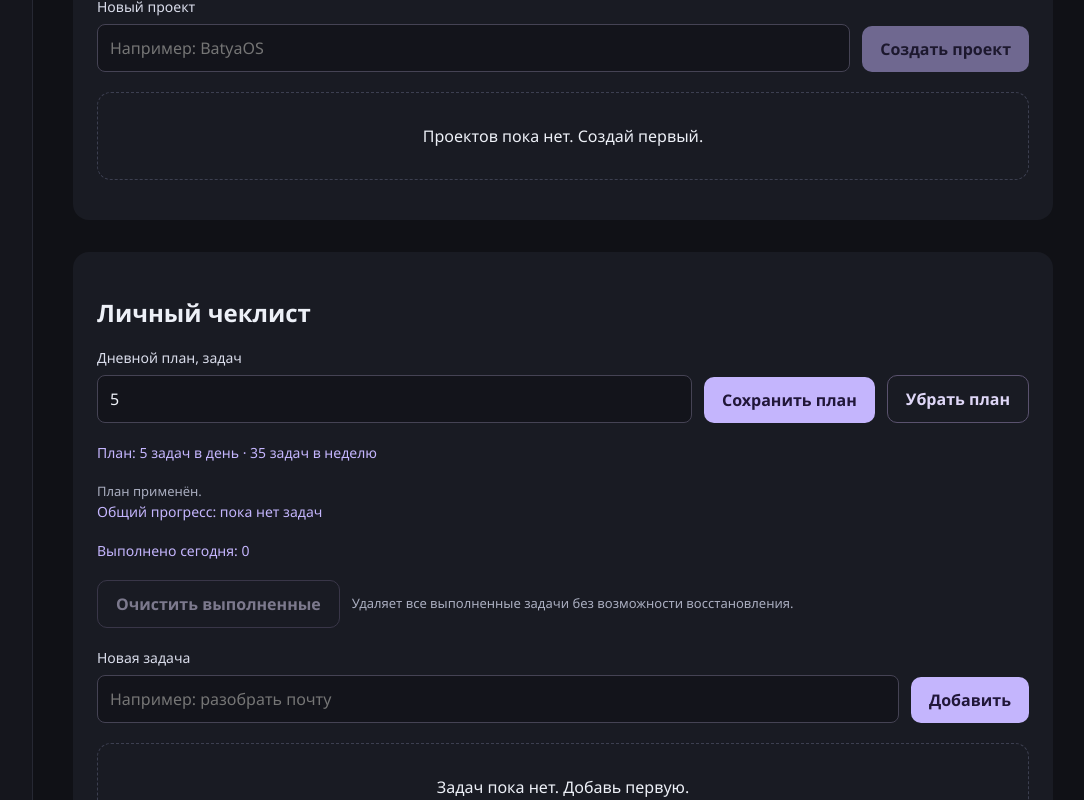
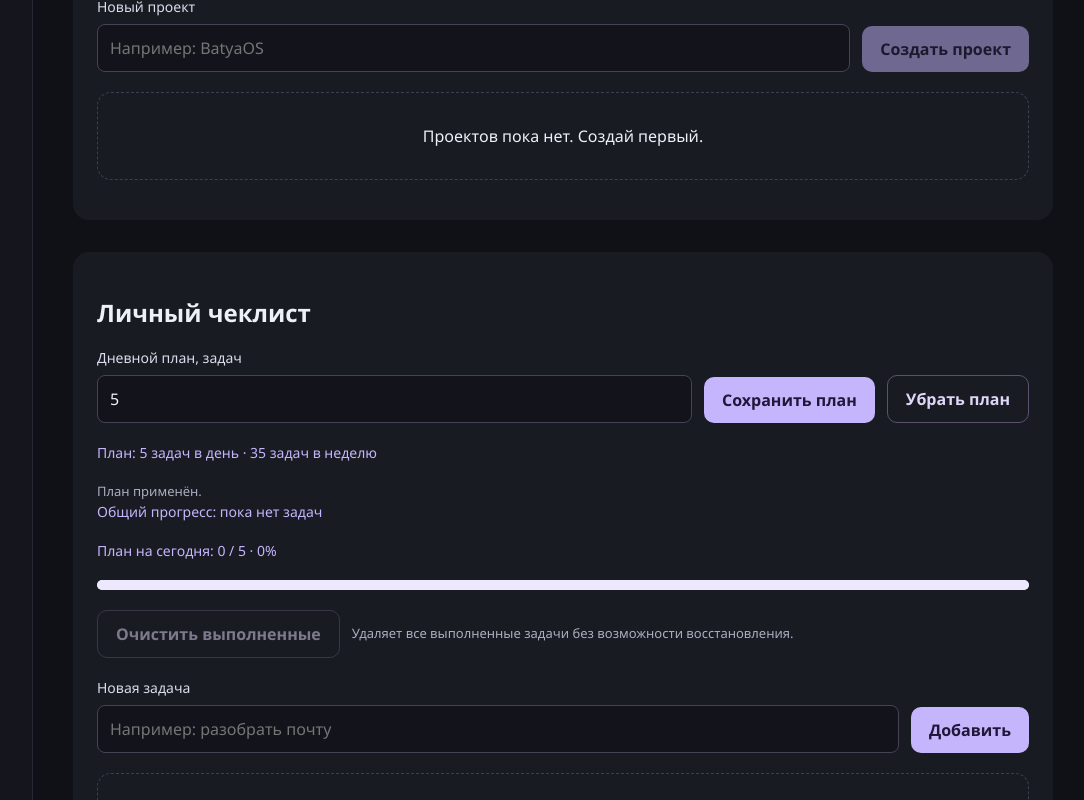
Before and after one commit to SergeyKozyrevSC/batya-os, a React (Vite) app: page / in a window 1280 px wide. Both pictures are taken after typing "5" into the empty fields and a click on the button "Сохранить план". Shown: the part 1428-2228 px from the top of the page, without its empty margins (187-1271 px from the left). Built offline with nearby package versions, Linux system fonts and the light colour scheme.

Commit message:
Add personal daily plan progress

```diff
--- a/src/App.tsx
+++ b/src/App.tsx
@@ -16,7 +16,6 @@ import type {
   Task,
 } from './types';
 
-
 const ACTIVITIES_STORAGE_KEY = 'batya-os.activities';
 const TASKS_STORAGE_KEY = 'batya-os.tasks';
 const PROJECTS_STORAGE_KEY = 'batya-os.projects';
@@ -25,9 +24,7 @@ const SPHERE_PLANS_STORAGE_KEY = 'batya-os.sphere-plans';
 function isPlanTarget(value: unknown): value is number | null {
   return (
     value === null ||
-    (typeof value === 'number' &&
-      Number.isSafeInteger(value) &&
-      value > 0)
+    (typeof value === 'number' && Number.isSafeInteger(value) && value > 0)
   );
 }
 
@@ -120,9 +117,7 @@ function formatActivityResult(
 export default function App() {
   const [spherePlans, setSpherePlans] = useState<SpherePlan[]>(() => {
     try {
-      const storedPlans = window.localStorage.getItem(
-        SPHERE_PLANS_STORAGE_KEY,
-      );
+      const storedPlans = window.localStorage.getItem(SPHERE_PLANS_STORAGE_KEY);
 
       if (!storedPlans) {
         return [];
@@ -130,16 +125,11 @@ export default function App() {
 
       const parsedPlans: unknown = JSON.parse(storedPlans);
 
-      if (
-        !Array.isArray(parsedPlans) ||
-        !parsedPlans.every(isSpherePlan)
-      ) {
+      if (!Array.isArray(parsedPlans) || !parsedPlans.every(isSpherePlan)) {
         return [];
       }
 
-      const sphereIds = new Set(
-        parsedPlans.map((plan) => plan.sphereId),
-      );
+      const sphereIds = new Set(parsedPlans.map((plan) => plan.sphereId));
 
       if (sphereIds.size !== parsedPlans.length) {
         return [];
@@ -161,9 +151,7 @@ export default function App() {
       console.error('Не удалось сохранить планы сфер:', error);
     }
   }, [spherePlans]);
-    const personalPlan = spherePlans.find(
-    (plan) => plan.source === 'tasks',
-  );
+  const personalPlan = spherePlans.find((plan) => plan.source === 'tasks');
 
   const [personalDailyTarget, setPersonalDailyTarget] = useState(
     () => personalPlan?.dailyTarget?.toString() ?? '',
@@ -625,9 +613,7 @@ export default function App() {
         !('projects' in parsedData) ||
         !('projectTasks' in parsedData)
       ) {
-        throw new Error(
-          'В файле должны быть массивы projects и projectTasks.',
-        );
+        throw new Error('В файле должны быть массивы projects и projectTasks.');
       }
 
       const importedProjects: unknown = parsedData.projects;
@@ -690,12 +676,8 @@ export default function App() {
         );
       }
 
-      const projectIds = new Set(
-        importedProjects.map((project) => project.id),
-      );
-      const taskIds = new Set(
-        importedProjectTasks.map((task) => task.id),
-      );
+      const projectIds = new Set(importedProjects.map((project) => project.id));
+      const taskIds = new Set(importedProjectTasks.map((task) => task.id));
 
       if (projectIds.size !== importedProjects.length) {
         throw new Error('В файле повторяются ID проектов.');
@@ -706,9 +688,7 @@ export default function App() {
       }
 
       if (
-        importedProjectTasks.some(
-          (task) => !projectIds.has(task.projectId),
-        )
+        importedProjectTasks.some((task) => !projectIds.has(task.projectId))
       ) {
         throw new Error(
           'В файле есть подзадача, которая ссылается на отсутствующий проект.',
@@ -728,9 +708,7 @@ export default function App() {
         );
       } else {
         const reason =
-          error instanceof Error
-            ? error.message
-            : 'Не удалось прочитать файл.';
+          error instanceof Error ? error.message : 'Не удалось прочитать файл.';
 
         setProjectImportMessage(
           `Импорт отменён: ${reason} Текущие данные не изменены.`,
@@ -800,8 +778,7 @@ export default function App() {
     setSpherePlans((current) => [
       ...current.filter(
         (plan) =>
-          plan.source !== 'tasks' &&
-          plan.sphereId !== personalSphere.id,
+          plan.source !== 'tasks' && plan.sphereId !== personalSphere.id,
       ),
       updatedPlan,
     ]);
@@ -1765,10 +1742,7 @@ export default function App() {
           <section className="task-section">
             <h2>Личный чеклист</h2>
 
-                        <form
-              className="task-form"
-              onSubmit={handleSavePersonalPlan}
-            >
+            <form className="task-form" onSubmit={handleSavePersonalPlan}>
               <div className="form-field">
                 <label htmlFor="personal-daily-target">
                   Дневной план, задач
@@ -1821,9 +1795,27 @@ export default function App() {
                 : `Всего выполнено: ${completedTasksCount} из ${tasks.length} · ${taskCompletionPercent}%`}
             </p>
 
+            <div className="personal-plan-progress">
               <p className="task-summary" role="status">
-              Выполнено сегодня: {completedTodayCount}
+                {personalPlan?.dailyTarget != null
+                  ? `План на сегодня: ${completedTodayCount} / ${personalPlan.dailyTarget} · ${Math.round(
+                      (completedTodayCount / personalPlan.dailyTarget) * 100,
+                    )}%`
+                  : `Выполнено сегодня: ${completedTodayCount} · План не задан`}
               </p>
+
+              {personalPlan?.dailyTarget != null && (
+                <progress
+                  className="personal-plan-progress-bar"
+                  aria-label="Выполнение дневного плана личного чеклиста"
+                  max={personalPlan.dailyTarget}
+                  value={Math.min(
+                    completedTodayCount,
+                    personalPlan.dailyTarget,
+                  )}
+                />
+              )}
+            </div>
 
             <div className="task-actions">
               <button
--- a/src/index.css
+++ b/src/index.css
@@ -850,3 +850,33 @@ body:has(.modal-backdrop) {
   outline: 3px solid #b9a0ef;
   outline-offset: 3px;
 }
+
+.personal-plan-progress {
+  margin-bottom: 20px;
+}
+
+.personal-plan-progress-bar {
+  display: block;
+  width: 100%;
+  height: 10px;
+  overflow: hidden;
+  border: none;
+  border-radius: 999px;
+  appearance: none;
+  background: #eee8fc;
+}
+
+.personal-plan-progress-bar::-webkit-progress-bar {
+  border-radius: 999px;
+  background: #eee8fc;
+}
+
+.personal-plan-progress-bar::-webkit-progress-value {
+  border-radius: 999px;
+  background: #7954c7;
+}
+
+.personal-plan-progress-bar::-moz-progress-bar {
+  border-radius: 999px;
+  background: #7954c7;
+}
```
Lines whose indentation alone changed are shown as unchanged.
